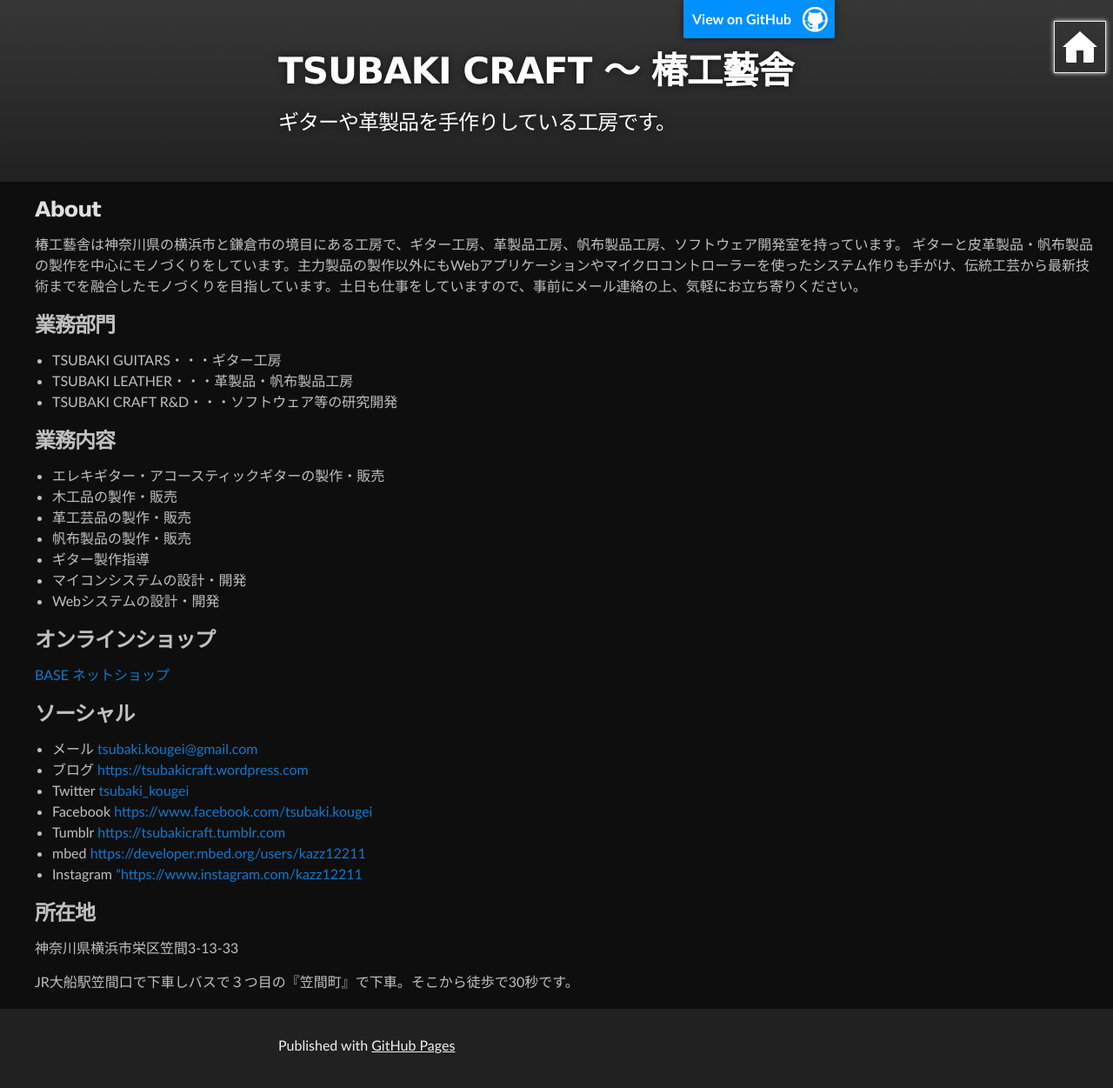
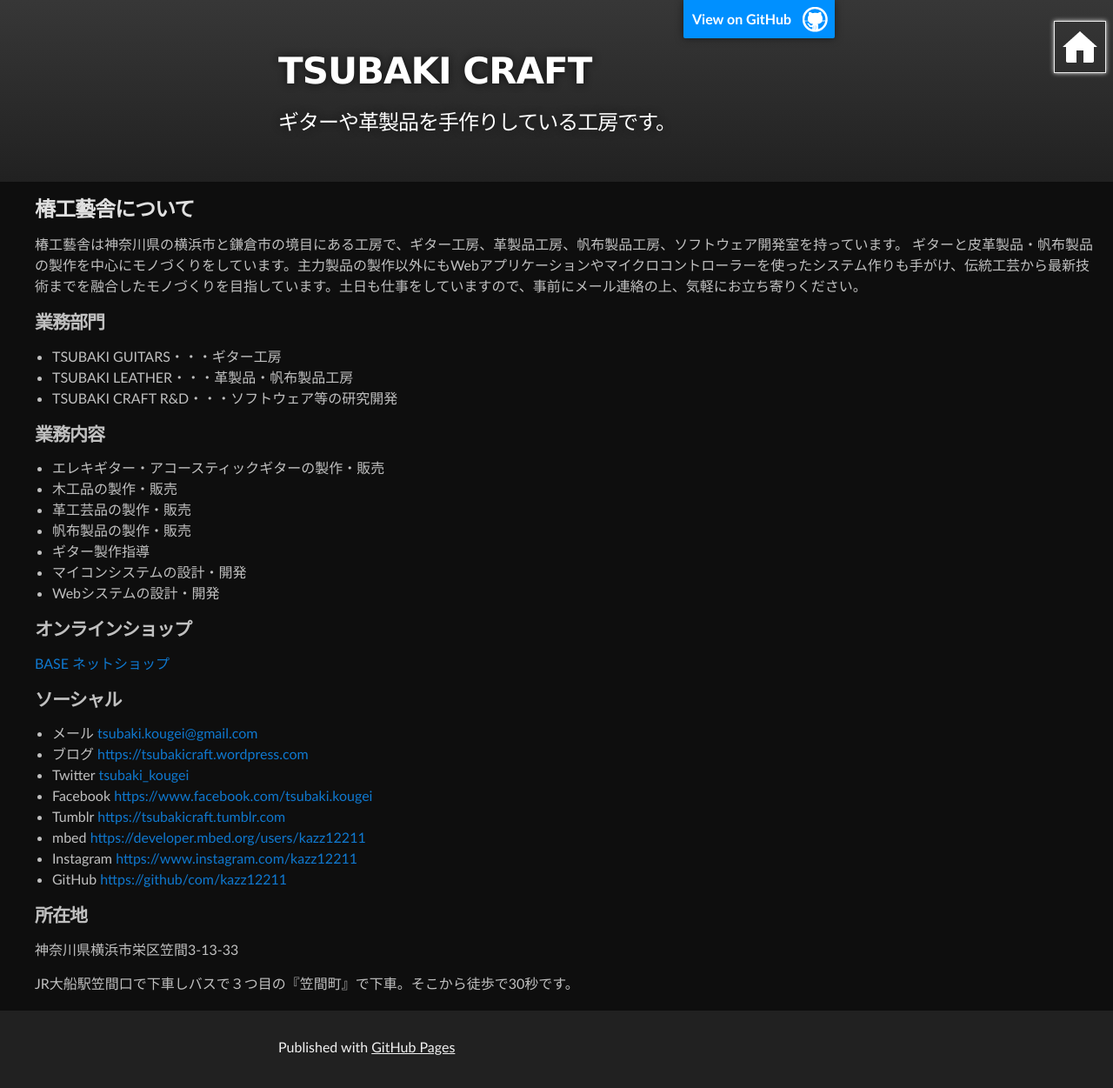
Before and after one commit to tsubakicraftjp/tsubakicraftjp.github.io, a Jekyll site: the page built from about.md, in a window 1280 px wide. Shown: the whole page at 87% size. Built offline with Jekyll 4.4.1, drawn with Linux system fonts in a browser that asks for light colours.

Commit message:
Edit title

```diff
--- a/_config.yml
+++ b/_config.yml
@@ -13,7 +13,7 @@
 # you will see them accessed via {{ site.title }}, {{ site.email }}, and so on.
 # You can create any custom variable you would like, and they will be accessible
 # in the templates via {{ site.myvariable }}.
-title: TSUBAKI CRAFT 〜 椿工藝舎
+title: TSUBAKI CRAFT
 email: tsubaki.kougei@gmail.com
 description: > # this means to ignore newlines until "baseurl:"
   ギターや革製品を手作りしている工房です。
--- a/about.md
+++ b/about.md
@@ -1,17 +1,17 @@
 ---
 layout: page
-title: About
+title: 椿工藝舎について
 permalink: /about/
 ---
 椿工藝舎は神奈川県の横浜市と鎌倉市の境目にある工房で、ギター工房、革製品工房、帆布製品工房、ソフトウェア開発室を持っています。
 ギターと皮革製品・帆布製品の製作を中心にモノづくりをしています。主力製品の製作以外にもWebアプリケーションやマイクロコントローラーを使ったシステム作りも手がけ、伝統工芸から最新技術までを融合したモノづくりを目指しています。土日も仕事をしていますので、事前にメール連絡の上、気軽にお立ち寄りください。
 
-### 業務部門
+#### 業務部門
 - TSUBAKI GUITARS・・・ギター工房
 - TSUBAKI LEATHER・・・革製品・帆布製品工房
 - TSUBAKI CRAFT R&D・・・ソフトウェア等の研究開発
 
-### 業務内容
+#### 業務内容
 - エレキギター・アコースティックギターの製作・販売
 - 木工品の製作・販売
 - 革工芸品の製作・販売
@@ -20,19 +20,20 @@
 - マイコンシステムの設計・開発
 - Webシステムの設計・開発
 
-### オンラインショップ
+#### オンラインショップ
 [BASE ネットショップ](https://tsubakicraft.thebase.in)
 
-### ソーシャル
+#### ソーシャル
 - メール [tsubaki.kougei@gmail.com](mailto:tsubaki.kougei@gmail.com)
 - ブログ [https://tsubakicraft.wordpress.com](https://tsubakicraft.wordpress.com)
 - Twitter [tsubaki_kougei](https://twitter.com/tsubaki_kougei)
 - Facebook [https://www.facebook.com/tsubaki.kougei](https://www.facebook.com/tsubaki.kougei)
 - Tumblr [https://tsubakicraft.tumblr.com](https://tsubakicraft.tumblr.com)
 - mbed [https://developer.mbed.org/users/kazz12211](https://developer.mbed.org/users/kazz12211)
-- Instagram ["https://www.instagram.com/kazz12211]("https://www.instagram.com/kazz12211)
+- Instagram [https://www.instagram.com/kazz12211](https://www.instagram.com/kazz12211)
+- GitHub [https://github/com/kazz12211](https://github.com/kazz12211)
 
-### 所在地
+#### 所在地
 
 神奈川県横浜市栄区笠間3-13-33
 
```
